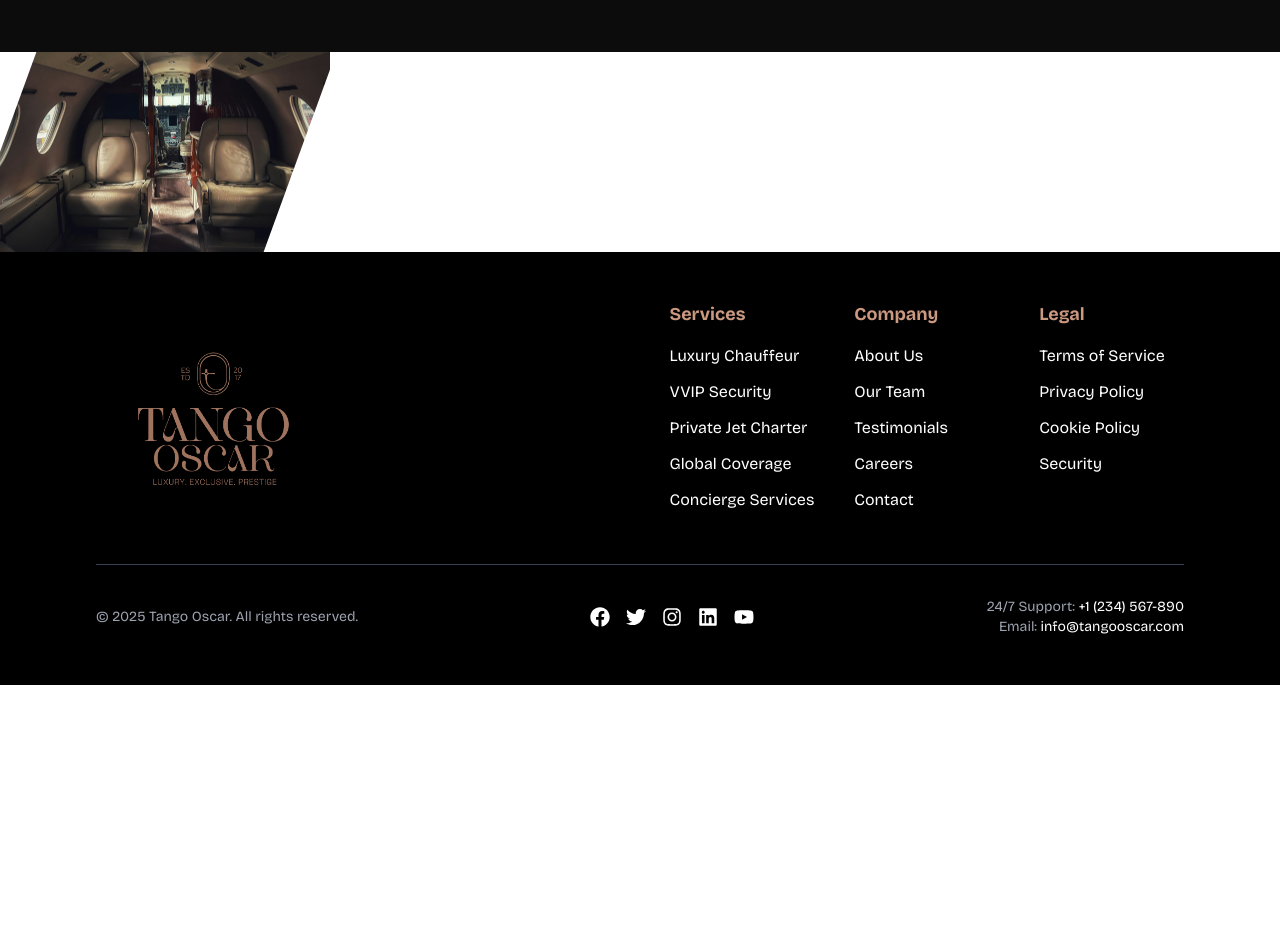
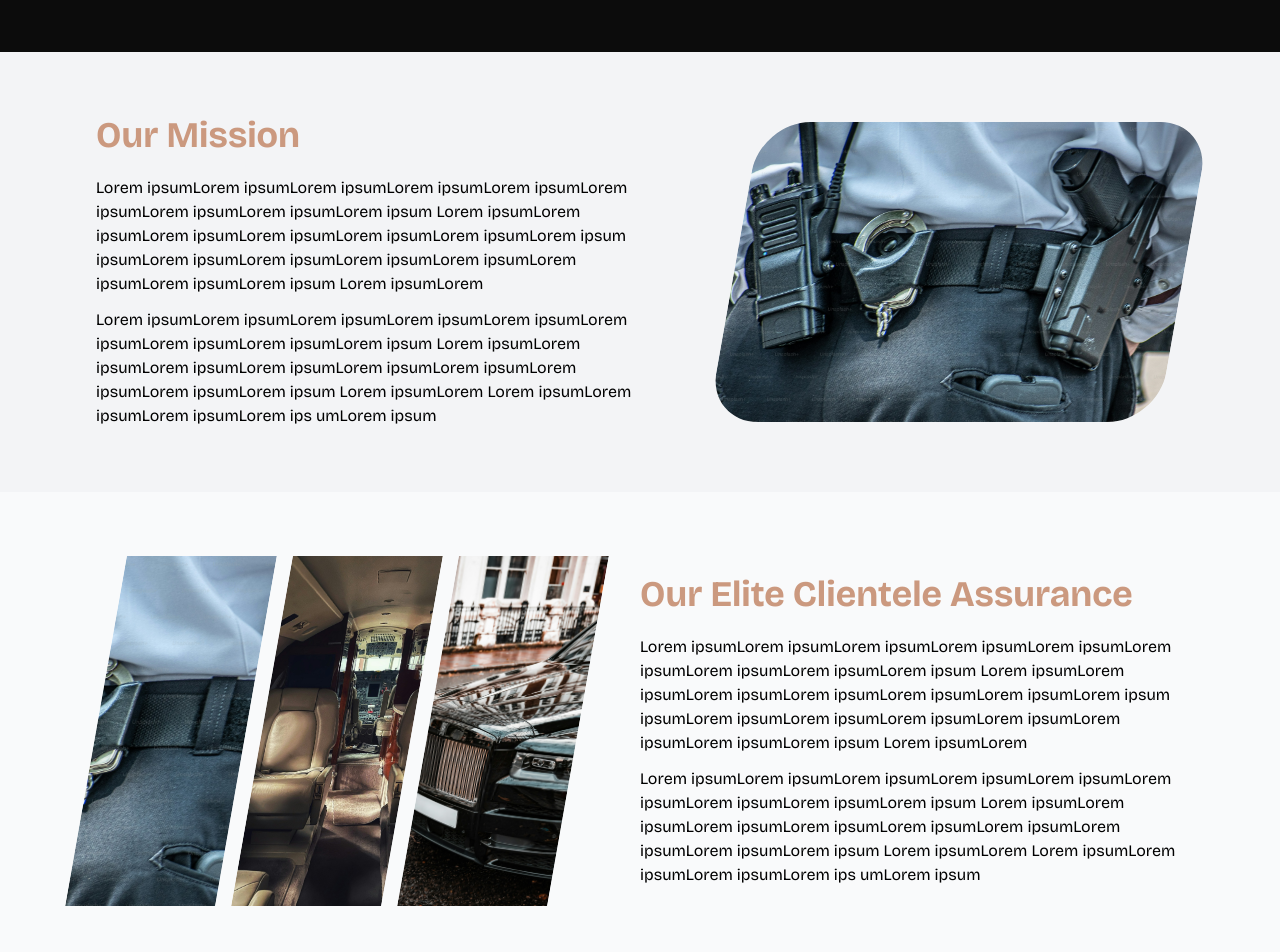
Before and after one commit to CodeGallantX/tango-oscar, a React (Vite) app: page /about in a window 1280 px wide. Shown: the part 320-1272 px from the top of the page. Before the commit the page ends 1005 px from the top, so only its background shows below. Built offline with nearby package versions, Linux system fonts and the light colour scheme.

Commit message:
Updated components and pages && git push -u origin

```diff
--- /dev/null
+++ b/src/components/about/Assurance.jsx
@@ -0,0 +1,51 @@
+const blinds = [
+    {
+        imgUrl: "/hero3.jpg",
+    },
+    {
+        imgUrl: "/hero1.jpg",
+    },
+    {
+        imgUrl: "/hero2.jpg",
+    },
+]
+
+const Assurance = () => {
+    return (
+        <section className="bg-gray-50 flex flex-col-reverse lg:flex-row-reverse items-center justify-between py-16 px-6 md:px-16 lg:px-24 gap-10">
+            <div className="w-full lg:w-1/2 flex flex-col items-start justify-start space-y-3">
+                <h2 className="text-4xl text-bronze font-bold mb-2">Our Elite Clientele Assurance</h2>
+                <p>Lorem ipsumLorem ipsumLorem ipsumLorem ipsumLorem ipsumLorem ipsumLorem ipsumLorem ipsumLorem ipsum Lorem ipsumLorem ipsumLorem ipsumLorem ipsumLorem ipsumLorem ipsumLorem ipsum ipsumLorem ipsumLorem ipsumLorem ipsumLorem ipsumLorem ipsumLorem ipsumLorem ipsum Lorem ipsumLorem </p>
+                <p>Lorem ipsumLorem ipsumLorem ipsumLorem ipsumLorem ipsumLorem ipsumLorem ipsumLorem ipsumLorem ipsum Lorem ipsumLorem ipsumLorem ipsumLorem ipsumLorem ipsumLorem ipsumLorem ipsumLorem ipsumLorem ipsum Lorem ipsumLorem  Lorem ipsumLorem ipsumLorem ipsumLorem ips umLorem ipsum</p>
+            </div>
+                    <div className="flex flex-row items-center justify-start space-x-4">
+                {blinds.map((blind, index) => (
+                    <div key={index}>
+                        <div
+                            className="group"
+                            style={{
+                                // width: "600px",
+                                // height: "500px",
+                                overflow: "hidden",
+                                transform: "skewX(-10deg)",
+                            }}
+                        >
+                            <img
+                                src={blind.imgUrl}
+                                alt="Elite Clientele Assurance - Tango Oscar"
+                                className="group-hover:w-[300px] transition-all duration-300 ease-in-out"
+                                style={{
+                                    width: "150px",
+                                    height: "350px",
+                                    objectFit: "cover",
+                                }}
+                            />
+                        </div>
+                    </div>
+                ))}
+            </div>
+        </section>
+    )
+}
+
+export default Assurance
--- /dev/null
+++ b/src/components/about/Global.jsx
@@ -0,0 +1,10 @@
+
+const Global = () => {
+  return (
+    <div>
+
+    </div>
+  )
+}
+
+export default Global
--- /dev/null
+++ b/src/components/about/Mission.jsx
@@ -0,0 +1,35 @@
+const Mission = () => {
+    return (
+        <section className="bg-gray-100 flex flex-col-reverse gap-10 lg:flex-row items-center justify-between py-16 px-6 md:px-16 lg:px-24">
+            <div className="w-full lg:w-1/2 flex flex-col items-start justify-start space-y-3">
+                <h2 className="text-4xl text-bronze font-bold mb-2">Our Mission</h2>
+                <p>Lorem ipsumLorem ipsumLorem ipsumLorem ipsumLorem ipsumLorem ipsumLorem ipsumLorem ipsumLorem ipsum Lorem ipsumLorem ipsumLorem ipsumLorem ipsumLorem ipsumLorem ipsumLorem ipsum ipsumLorem ipsumLorem ipsumLorem ipsumLorem ipsumLorem ipsumLorem ipsumLorem ipsum Lorem ipsumLorem </p>
+                <p>Lorem ipsumLorem ipsumLorem ipsumLorem ipsumLorem ipsumLorem ipsumLorem ipsumLorem ipsumLorem ipsum Lorem ipsumLorem ipsumLorem ipsumLorem ipsumLorem ipsumLorem ipsumLorem ipsumLorem ipsumLorem ipsum Lorem ipsumLorem  Lorem ipsumLorem ipsumLorem ipsumLorem ips umLorem ipsum</p>
+            </div>
+            <div>
+                <div
+                className=""
+                    style={{
+                        maxWidth: "450px",
+                        maxHeight: "350px",
+                        overflow: "hidden",
+                        transform: "skewX(-10deg)",
+                        borderRadius: "50px"
+                    }}
+                >
+                    <img
+                        src="/hero3.jpg"
+                        alt="Mission - Tango Oscar"
+                        style={{
+                            width: "100%",
+                            height: "100%",
+                            objectFit: "cover",
+                        }}
+                    />
+                </div>
+            </div>
+        </section>
+    )
+}
+
+export default Mission;
--- a/src/components/getStarted/Services.jsx
+++ b/src/components/getStarted/Services.jsx
@@ -2,14 +2,20 @@ import { useNavigate } from "react-router-dom";
 
 const serviceList = [
     {
-        imgUrl: "/hero3.jpg",
+        imgUrl: "/hero1.jpg",
         name: "Private Jet Charter",
         description: "Lorem ipsumLorem ipsumLorem ipsumLorem ipsumLorem ipsumLorem ipsumLorem ipsumLorem ipsumLorem ipsum Lorem ipsumLorem ipsumLorem ipsumLorem ipsumLorem ipsumLorem ipsumLorem ipsum",
         link: "/booking"
     },
     {
+        imgUrl: "/hero2.jpg",
+        name: "Luxury Chaffeur",
+        description: "Lorem ipsumLorem ipsumLorem ipsumLorem ipsumLorem ipsumLorem ipsumLorem ipsumLorem ipsumLorem ipsum Lorem ipsumLorem ipsumLorem ipsumLorem ipsumLorem ipsumLorem ipsumLorem ipsum",
+        link: "/booking"
+    },
+    {
         imgUrl: "/hero3.jpg",
-        name: "Private Jet Charter",
+        name: "VVIP Security",
         description: "Lorem ipsumLorem ipsumLorem ipsumLorem ipsumLorem ipsumLorem ipsumLorem ipsumLorem ipsumLorem ipsum Lorem ipsumLorem ipsumLorem ipsumLorem ipsumLorem ipsumLorem ipsumLorem ipsum",
         link: "/booking"
     },
@@ -18,11 +24,11 @@ const serviceList = [
 const Services = () => {
     const navigate = useNavigate();
     return (
-        <section className="py-14 flex flex-col items-start justify-center space-y-6">
-            {serviceList.map((service, index) => {
+        <section className="py-14 grid grid-cols-1 sm:grid-cols-2 lg:grid-cols-3 items-start justify-center gap-10 px-6 md:px-16 lg:px-24">
+            {serviceList.map((service, index) => (
                 <div key={index}>
-                    <div className="flex flex-row items-center justify-between w-full">
-                        <div className="w-52">
+                <div className="flex flex-col items-center justify-center space-y-6 w-full">
+                        <div className="w-full h-64">
                             <img
                                 src={service.imgUrl}
                                 alt={`${service.name} - Tango Oscar`}
@@ -30,15 +36,15 @@ const Services = () => {
                             />
                         </div>
                         <div className="flex flex-col items-start justify-center space-y-4">
-                            <h2 className="font-bold text-xl">{service.name}</h2>
+                            <h2 className="font-bold text-2xl">{service.name}</h2>
                             <p>{service.description}</p>
-                            <button onClick={() => { navigate(`${service.link}`) }} className="uppercase bg-bronze rounded px-5 py-3 w-full">
+                            <button onClick={() => { navigate(`${service.link}`) }} className="uppercase bg-bronze rounded px-5 py-3 w-full font-bold">
                                 Click here to book now
                             </button>
                         </div>
                     </div>
                 </div>
-            })}
+            ))}
         </section>
     )
 }
--- a/src/components/shared/Banner.jsx
+++ b/src/components/shared/Banner.jsx
@@ -4,10 +4,12 @@ const Banner = ({ page, backgroundImage, subtitle }) => {
   // Define page titles or use the prop directly
   const pageTitles = {
     home: "Welcome to Our Luxury Services",
-    about: "About Our Company",
+    about: "About",
     services: "Our Exclusive Services",
-    contact: "Contact Us",
+    contact: "Get in Touch",
     booking: "Book Now",
+    membership: "Membership",
+    blog: "Blog"
     // Add more pages as needed
   };
 
--- a/src/components/shared/Footer.jsx
+++ b/src/components/shared/Footer.jsx
@@ -2,8 +2,7 @@ import { FaFacebook, FaTwitter, FaInstagram, FaLinkedin, FaYoutube } from 'react
 
 const Footer = () => {
     return (
-        <footer className="bg-black w-full py-12 px-6 md:px-24 text-white">
-            <div className="container mx-auto">
+        <footer className="bg-black w-full py-12 px-6 md:px-24 text-white px-6 md:px-16 lg:px-24">
                 {/* Main Footer Content */}
                 <div className="flex flex-col md:flex-row items-start justify-between gap-10 mb-10">
                     {/* Logo Section */}
@@ -85,7 +84,6 @@ const Footer = () => {
                         <p>24/7 Support: <a href="tel:+1234567890" className="text-white hover:text-bronze">+1 (234) 567-890</a></p>
                         <p>Email: <a href="mailto:info@tangooscar.com" className="text-white hover:text-bronze">info@tangooscar.com</a></p>
                     </div>
-                </div>
             </div>
         </footer>
     )
--- a/src/components/shared/Header.jsx
+++ b/src/components/shared/Header.jsx
@@ -1,4 +1,5 @@
 import { useState } from 'react';
+import { useNavigate } from "react-router-dom";
 import { FiMenu, FiX, FiChevronDown, FiChevronUp, FiChevronRight } from 'react-icons/fi';
 
 const navLinks = [
@@ -57,16 +58,18 @@ const Header = ({moreStyles}) => {
         setActiveDropdown(activeDropdown === index ? null : index);
     };
 
+    const navigate = useNavigate();
+
     return (
         <header className={`bg-black/80 shadow-md text-white ${moreStyles}`}>
-            <div className="fixed w-full px-6 lg:px-24 py-6 flex justify-between items-start z-20 text-white">
+            <div className="fixed w-full px-6 md:px-16 lg:px-24 py-6 flex justify-between items-start z-20 text-white">
                 <div className="flex items-center">
-                    <img src="/logo.png" alt="Tango Oscar logo" className="h-56" />
+                    <img src="/logo.png" alt="Tango Oscar logo" className="h-16 md:h-24 lg:h-56" />
                 </div>
 
                 {/* Desktop Navigation - hidden on mobile */}
                 <nav className="hidden md:block mt-6">
-                    <ul className="flex space-x-6">
+                    <ul className="flex flex-row items-center space-x-6">
                         {navLinks.map((link, index) => (
                             <li key={index} className="relative group">
                                 <a
@@ -96,6 +99,7 @@ const Header = ({moreStyles}) => {
                                 )}
                             </li>
                         ))}
+                    <button onClick={() => {navigate('/get-started')}} className="bg-bronze px-3 py-2 rounded-md ml-4">Get Started</button>
                     </ul>
                 </nav>
 
@@ -116,7 +120,7 @@ const Header = ({moreStyles}) => {
                 } transition-transform duration-300 ease-in-out z-50`}
             >
                 <div className="p-4 border-b">
-                    <img src="/logo.png" alt="Tango Oscar logo" className="h-28" />
+                    <img src="/logo.png" alt="Tango Oscar logo" className="h-14" />
                 </div>
                 <nav className="p-4">
                     <ul className="space-y-2">
--- a/src/pages/about.jsx
+++ b/src/pages/about.jsx
@@ -1,5 +1,7 @@
 import Banner from "../components/shared/Banner";
-import LetterImage from "../components/about/LetterImage";
+import Mission from "../components/about/Mission";
+import Assurance from "../components/about/Assurance";
+import Global from "../components/about/Global";
 import Footer from "../components/shared/Footer";
 
 const About = () => {
@@ -7,7 +9,9 @@ const About = () => {
         <div>
             <Banner page="about"/>
             {/* <LetterImage src="/hero1.jpg" alt="Description" letter="T" size="300px" /> */}
-            <LetterImage imageUrl="/hero1.jpg"/>
+            <Mission />
+            <Assurance />
+            <Global />
             <Footer />
         </div>
     )
```
Also changed, not shown: src/components/home/Hero.jsx (+7 -11 lines), src/pages/contact.jsx (+55 -2 lines), 1 other file (tests, documents, lock files or other folders).
